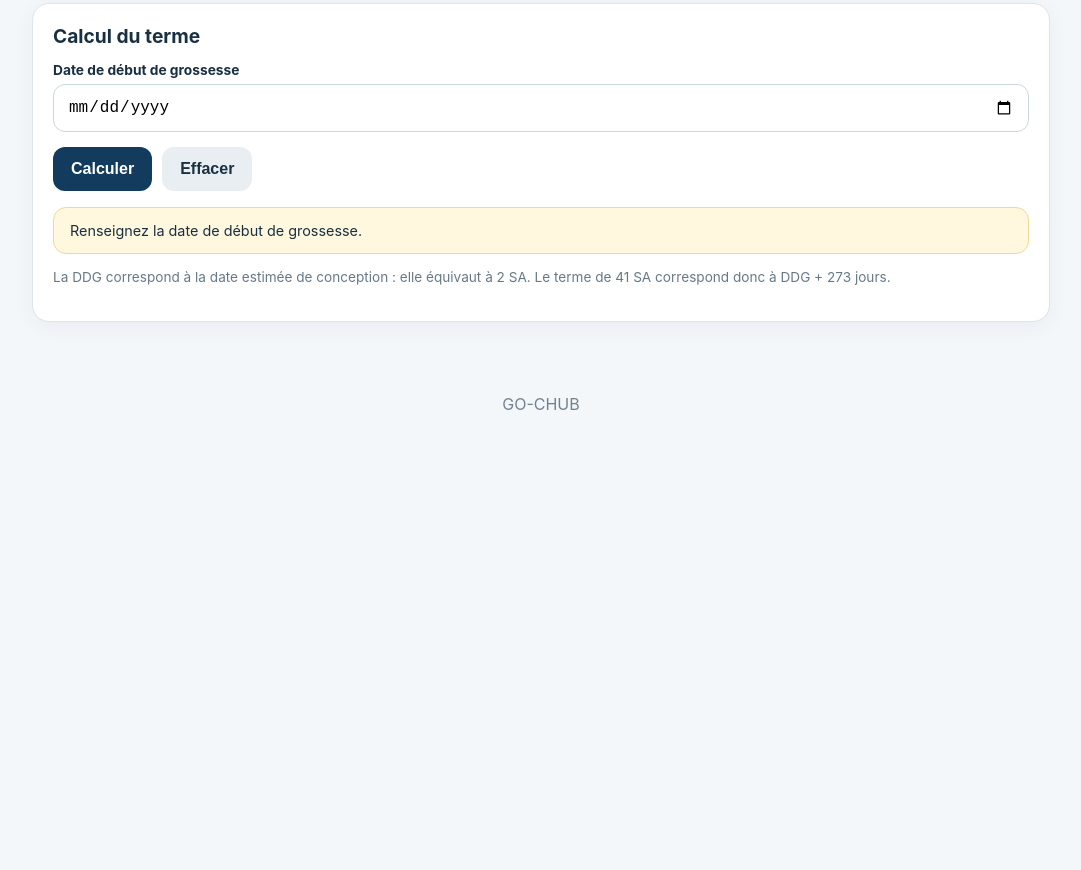
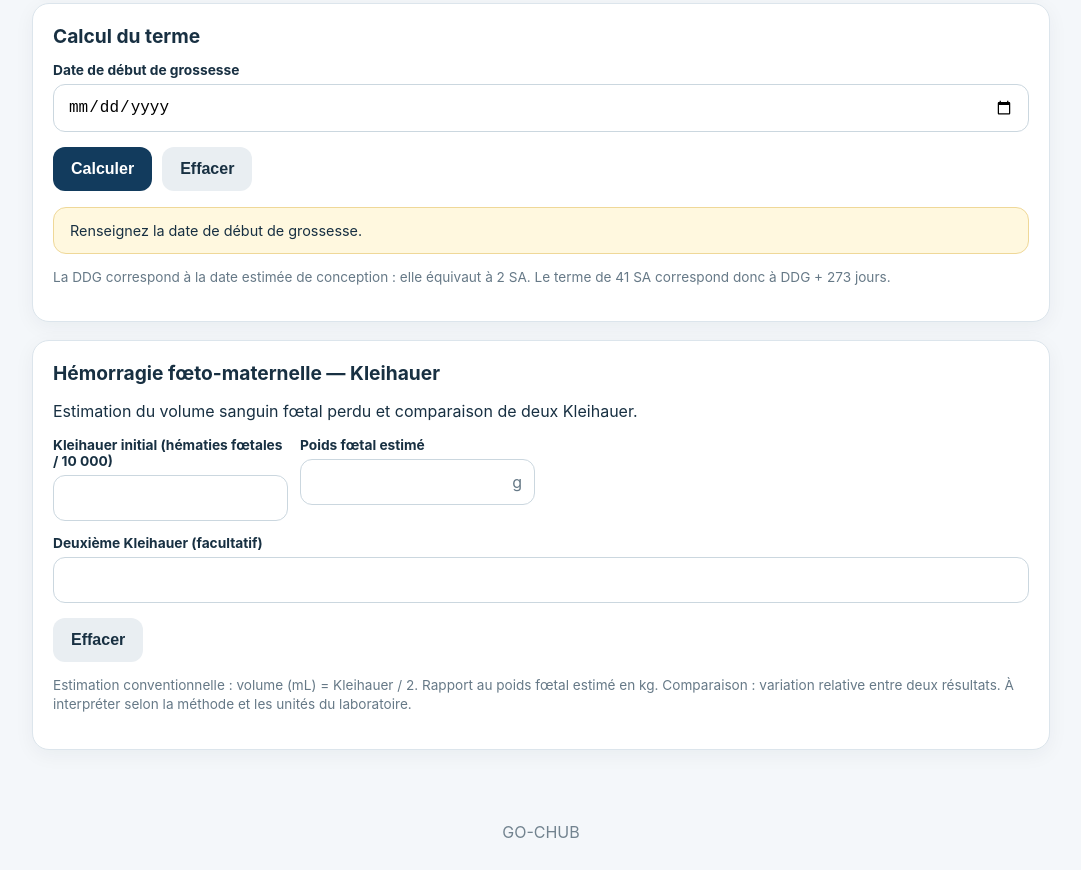
Before and after one commit to JulienEchalard/go-chub, a plain HTML site: page calculateurs.html in a window 1280 px wide. Shown: the part 2325-3195 px from the top of the page, without its empty margins (99-1180 px from the left). Before the commit the page ends 2767 px from the top, so only its background shows below. Drawn offline with Linux system fonts and the light colour scheme.

Commit message:
Add Kleihauer section for fetal hemorrhage estimation

```diff
--- a/calculateurs.html
+++ b/calculateurs.html
@@ -233,6 +233,42 @@
   <div class="buttonrow"><button class="button" onclick="terme()">Calculer</button><button class="button secondary" onclick="resetTerme()">Effacer</button></div>
   <div id="terme-result" class="notice">Renseignez la date de début de grossesse.</div>
   <p class="source">La DDG correspond à la date estimée de conception : elle équivaut à 2 SA. Le terme de 41 SA correspond donc à DDG + 273 jours.</p>
+</section>
+  <section id="kleihauer" class="panel">
+  <h2>Hémorragie fœto-maternelle — Kleihauer</h2>
+  <p>Estimation du volume sanguin fœtal perdu et comparaison de deux Kleihauer.</p>
+
+  <div class="formgrid">
+    <div class="field">
+      <label>Kleihauer initial (hématies fœtales / 10 000)</label>
+      <input id="kh1" type="number" min="0" step="1" oninput="calculateKleihauer()">
+    </div>
+    <div class="field">
+      <label>Poids fœtal estimé</label>
+      <div class="unit">
+        <input id="kh-weight" type="number" min="1" step="1" oninput="calculateKleihauer()">
+        <span>g</span>
+      </div>
+    </div>
+  </div>
+
+  <div class="field" style="margin-top:14px">
+    <label>Deuxième Kleihauer (facultatif)</label>
+    <input id="kh2" type="number" min="0" step="1" oninput="calculateKleihauer()">
+  </div>
+
+  <div class="buttonrow">
+    <button class="button secondary" onclick="resetKleihauer()">Effacer</button>
+  </div>
+
+  <div id="kh-results" class="results hidden"></div>
+
+  <p class="source">
+    Estimation conventionnelle : volume (mL) = Kleihauer / 2.
+    Rapport au poids fœtal estimé en kg.
+    Comparaison : variation relative entre deux résultats.
+    À interpréter selon la méthode et les unités du laboratoire.
+  </p>
 </section>
 </main>
 
@@ -850,7 +886,95 @@ function resetPSV(){
   lastPSVText = '';
   calculatePSV();
 }
+function calculateKleihauer() {
+  const kh1Input = document.getElementById('kh1').value;
+  const kh2Input = document.getElementById('kh2').value;
+  const weightInput = document.getElementById('kh-weight').value;
+  const box = document.getElementById('kh-results');
 
+  const kh1 = Number(kh1Input);
+  const kh2 = Number(kh2Input);
+  const weight = Number(weightInput);
+
+  if (kh1Input === '' || weightInput === '' ||
+      !Number.isFinite(kh1) || !Number.isFinite(weight) ||
+      kh1 < 0 || weight <= 0) {
+    box.innerHTML = '';
+    box.classList.add('hidden');
+    return;
+  }
+
+  const volume = kh1 / 2;
+  const volumeKg = volume / (weight / 1000);
+
+  function colorClass(value) {
+    if (value < 10) return 'normal';
+    if (value < 20) return 'high';
+    return 'low';
+  }
+
+  function colorStyle(value) {
+    if (value < 10) return '#15803d';
+    if (value < 20) return '#c2410c';
+    return '#b91c1c';
+  }
+
+  let html = `
+    <div class="result ${colorClass(volumeKg)}">
+      <small>Volume sanguin fœtal estimé · ${volume.toFixed(1).replace('.', ',')} mL</small>
+      <strong style="color:${colorStyle(volumeKg)}">
+        ${volumeKg.toFixed(1).replace('.', ',')} mL/kg
+      </strong>
+    </div>
+  `;
+
+  if (kh2Input !== '' && Number.isFinite(kh2) && kh2 >= 0) {
+    const volume2 = kh2 / 2;
+    const volumeKg2 = volume2 / (weight / 1000);
+
+    html += `
+      <div class="result ${colorClass(volumeKg2)}">
+        <small>Deuxième Kleihauer · ${volume2.toFixed(1).replace('.', ',')} mL</small>
+        <strong style="color:${colorStyle(volumeKg2)}">
+          ${volumeKg2.toFixed(1).replace('.', ',')} mL/kg
+        </strong>
+      </div>
+    `;
+
+    if (kh1 > 0) {
+      const variation = ((kh2 - kh1) / kh1) * 100;
+      const red = variation >= 30;
+
+      html += `
+        <div class="result">
+          <small>Variation entre les deux Kleihauer</small>
+          <strong style="color:${red ? '#b91c1c' : '#15803d'}">
+            ${variation > 0 ? '+' : ''}${variation.toFixed(1).replace('.', ',')} %
+          </strong>
+        </div>
+      `;
+    } else {
+      html += `
+        <div class="notice">
+          Variation relative non calculable : Kleihauer initial nul.
+        </div>
+      `;
+    }
+  }
+
+  box.innerHTML = html;
+  box.classList.remove('hidden');
+}
+
+function resetKleihauer() {
+  ['kh1', 'kh2', 'kh-weight'].forEach(id => {
+    document.getElementById(id).value = '';
+  });
+
+  const box = document.getElementById('kh-results');
+  box.innerHTML = '';
+  box.classList.add('hidden');
+}
 </script>
 </body>
 </html>
```
